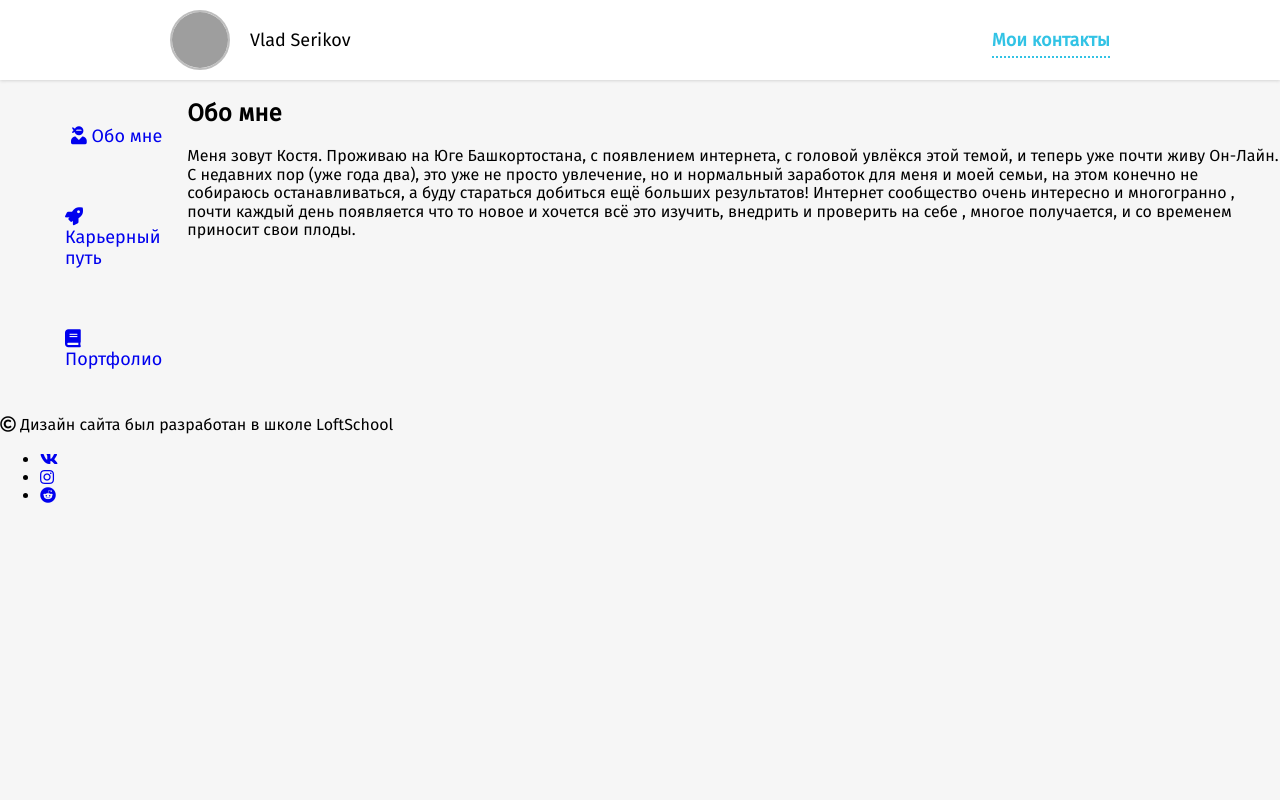
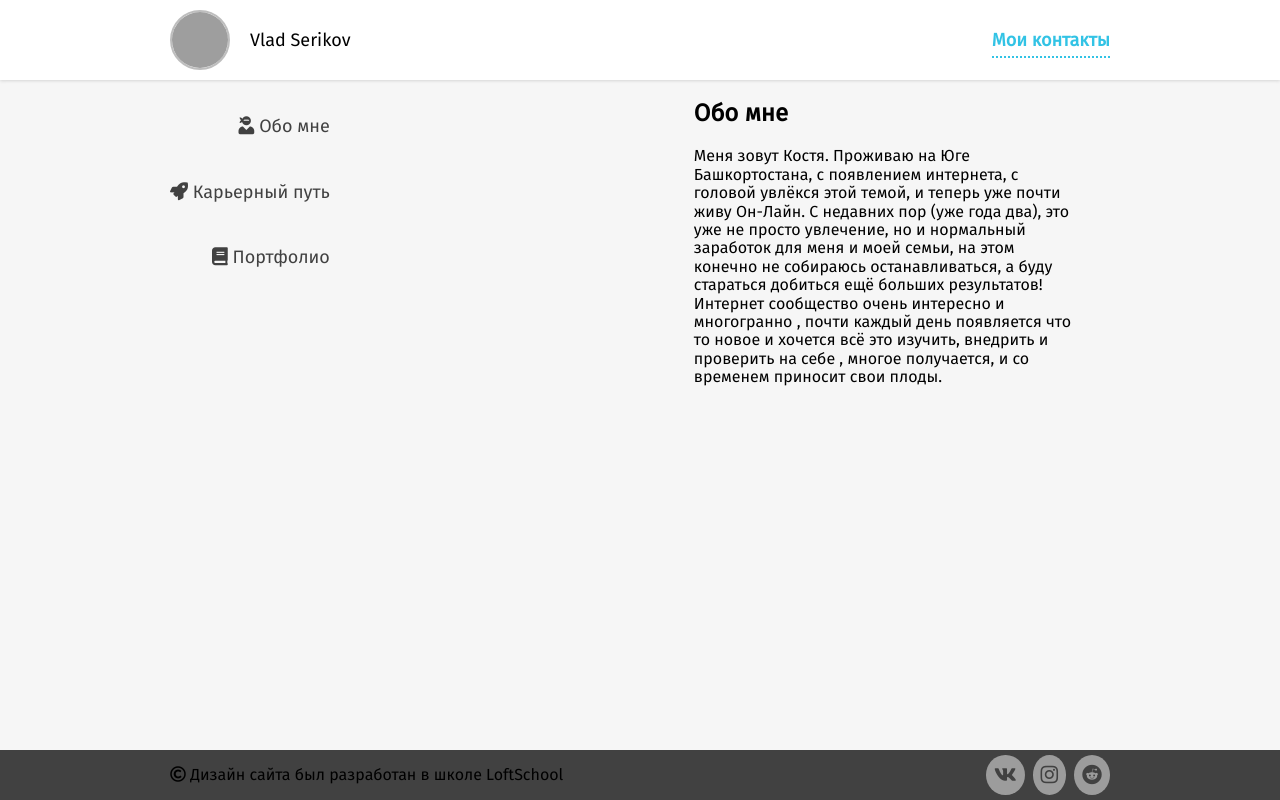
Before and after one commit to vladserikov/loftProject, a plain HTML site: page about.html in a window 1280 px wide. Drawn offline with nearby package versions, Linux system fonts and the light colour scheme; grey boxes are pictures that could not be loaded.

Commit message:
template end

```diff
--- a/about.html
+++ b/about.html
@@ -30,7 +30,6 @@
             </div>
         </div>
     </header>
-
     <main>
         <nav>
             <ul class="menu">
@@ -42,10 +41,10 @@
                 </li>
             </ul>
         </nav>
-        <section>
+        <section class="image">
             <div class="img"><img src="" alt="" class="img-photo"></div>
         </section>
-        <section>
+        <section class="textInfo">
             <div class="info">
                 <h2 class="info-title">Обо мне</h2>
                 <p class="info-text">Меня зовут Костя. Проживаю на Юге Башкортостана, с появлением интернета, с головой
@@ -61,6 +60,7 @@
         </section>
     </main>
     <footer>
+        <div class="footer">
             <div class="copr"><span class="copr-text"><i class="far fa-copyright"></i> Дизайн сайта был разработан в школе
                     LoftSchool</span></div>
             <div class="social">
@@ -70,6 +70,7 @@
                     <li class="social-item"><a href="#" class="social-item_link"><i class="fab fa-reddit"></i></a></li>
                 </ul>
             </div>
+        </div>
     </footer>
 </body>
 </html>
--- a/style/main.css
+++ b/style/main.css
@@ -12,7 +12,7 @@ header{
     box-shadow: 0px 1px 3px #d5d5d5;
     font-size: 18px;
 }
-.header{
+.header, .footer{
     height: 100%;
     max-width: 940px;
     display: flex;
@@ -39,13 +39,11 @@ header{
     position: relative;
 }
 .caontacts-text{
-
     padding-bottom: 5px;
     color: #32c3e5;
     font-weight: bold;
     border-bottom: 2px dotted #32c3e5;
 }
-
 .contacts-hide {
     display: none;
 }
@@ -83,27 +81,76 @@ header{
 }
 .contacts-hide_item:hover{
     background-color: #ccc;
+    cursor: pointer;
 }
 main{
-    min-width: 940px;
+    height: calc(100vh - 80px - 50px);
+    max-width: 940px;
     margin: 0 auto;
     display: flex;
     flex-direction: row;
     justify-content: flex-start;
 }
 nav{
-    max-width: 200px;
     height: 100%;
 }
 ul.menu{
+    margin: 0;
+    padding: 0;
+    margin-top: 26px;
+    width: 100%;
     display: flex;
     flex-direction: column;
-    justify-content: center;
-    align-items: flex-end;
     list-style-type: none;
-    width: 100%;
 }
 .menu-items{
-    padding: 30px 25px;
+    margin-bottom: 25px;
     font-size: 18px;
 }
+.menu-items_link{
+    display: block;
+    color: #414141;
+    border-right: solid 4px transparent;
+    text-align: end;
+    padding: 10px 20px 10px 0px;
+}
+.menu-items_link:hover {
+    border-right: solid 4px #33c2e4;
+    color: #32c3e5;
+}
+footer{
+    height: 50px;
+    width: 100%;
+    background-color: #414141;
+}
+.social-menu{
+    margin: 0;
+    padding: 0;
+    display: flex;
+    list-style: none;
+    height: 100%;
+}
+.social-item{
+    height: 100%;
+    margin-left: 8px;
+}
+.social-item_link{
+    border-radius: 50%;
+    background-color: #9c9c9c;
+    padding: 8px;
+    color: #414141;
+    font-size: 20px;
+}
+.social-item_link:hover{
+    background-color: #5d99c3;
+
+}
+
+.image{
+    width: 340px;
+    height: 100%;
+}
+.textInfo{
+    width: 385px;
+    height: 100%;
+}
```
Lines whose indentation alone changed are shown as unchanged.
